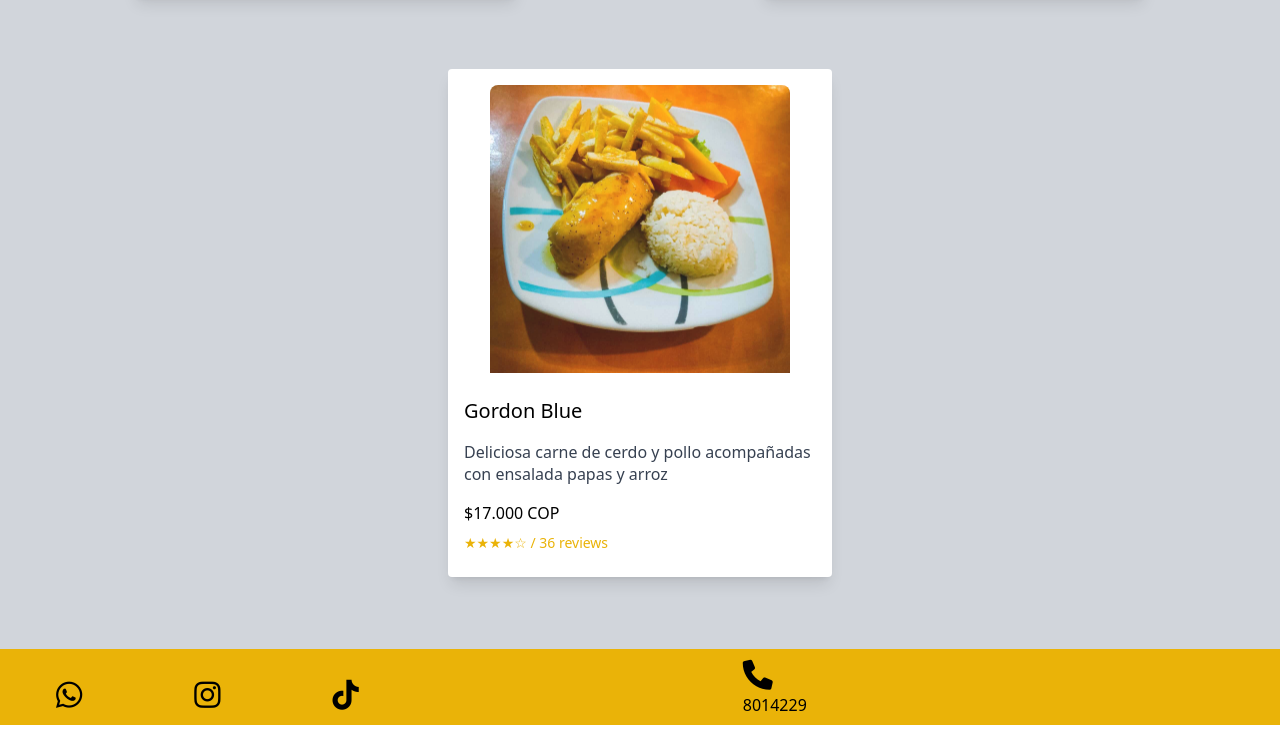
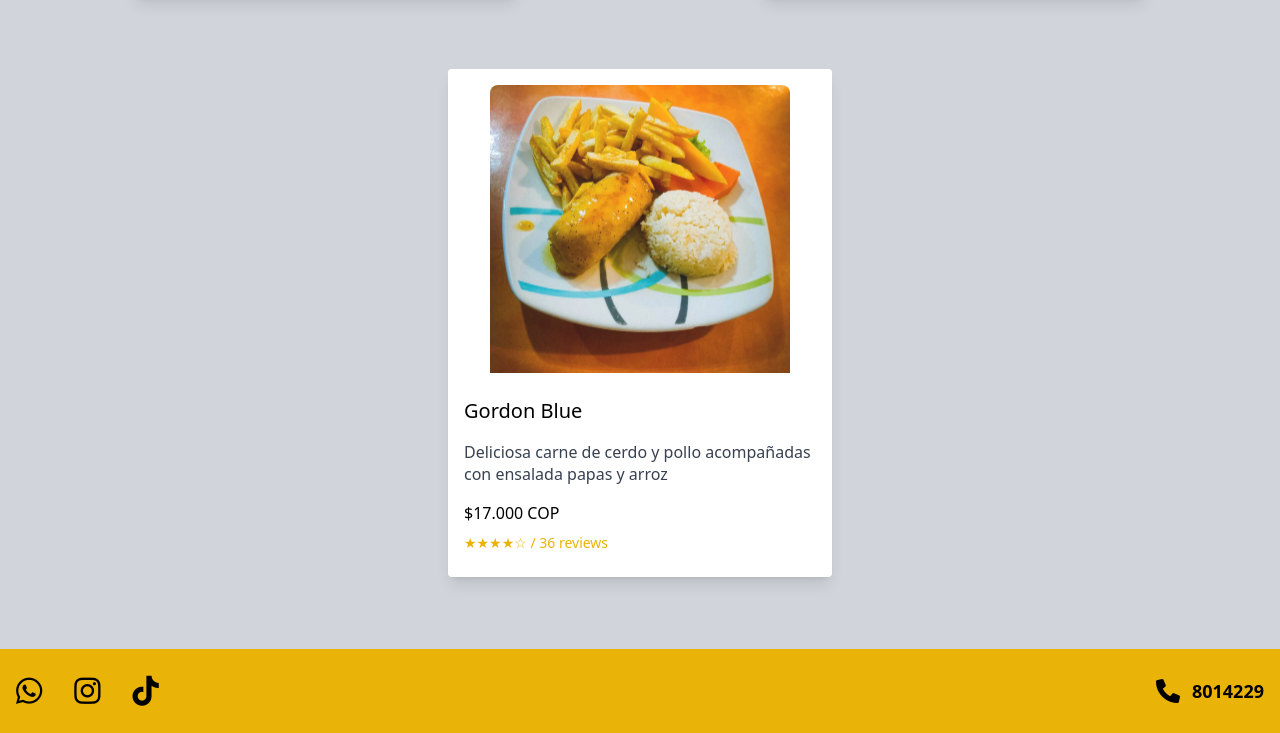
Before and after one commit to Naibaf93/Yolis-Food, a website: page src/index.html in a window 1280 px wide. Shown: the part 2387-3120 px from the top of the page. Drawn offline with Linux system fonts and the light colour scheme.

Commit message:
retoque al footer para Mejor adaptabilidad a pantallas grandes y pequeñas.

```diff
--- a/src/index.html
+++ b/src/index.html
@@ -157,26 +157,30 @@
         <div></div>
     </main>
 
-    <footer class="py-2 px-6 flex flex-row justify-center h-auto w-screen md:justify-between bg-yellow-500 text-black">
-        <div class="flex flex-col md:flex-row items-center gap-14 md:gap-32 xl:gap-96">
-            <div class="flex mt-4 ml-1 md:ml-8 md:flex md:flex-row gap-10 md:gap-28">
-                <div class="hover:scale-150 transition-all text-3xl">
-                    <i class="fa-brands fa-whatsapp"></i>
-                </div>
-                <div class="hover:scale-150 transition-all text-3xl">
-                    <i class="fa-brands fa-instagram"></i>
-                </div>
-                <div class="hover:scale-150 transition-all text-3xl">
-                    <i class="fa-brands fa-tiktok"></i>
-                </div>
-            </div>
-            <div>
-                <div class="hover:scale-125 transition-all text-3xl">
-                    <i class="fa-solid fa-phone"></i>
-                </div>
-                <p>8014229</p>
-            </div>
+<footer class="bg-yellow-500 text-black py-6">
+    <div class="container mx-auto px-4 flex flex-col md:flex-row items-center justify-between gap-8">
+
+        <!-- Redes sociales -->
+        <div class="flex items-center gap-8">
+            <a href="#" aria-label="WhatsApp" title="WhatsApp" class="hover:scale-125 transition-transform text-3xl">
+                <i class="fa-brands fa-whatsapp"></i>
+            </a>
+            <a href="#" aria-label="Instagram" title="Instagram" class="hover:scale-125 transition-transform text-3xl">
+                <i class="fa-brands fa-instagram"></i>
+            </a>
+            <a href="#" aria-label="TikTok" title="TikTok" class="hover:scale-125 transition-transform text-3xl">
+                <i class="fa-brands fa-tiktok"></i>
+            </a>
         </div>
-    </footer>
+
+    <!-- Teléfono -->
+    <div class="flex items-center gap-3">
+      <i class="fa-solid fa-phone text-2xl"></i>
+      <span class="text-lg font-semibold">8014229</span>
+    </div>
+
+  </div>
+</footer>
+
 </body>
 </html>
```
Also changed, not shown: src/css/output.css.
